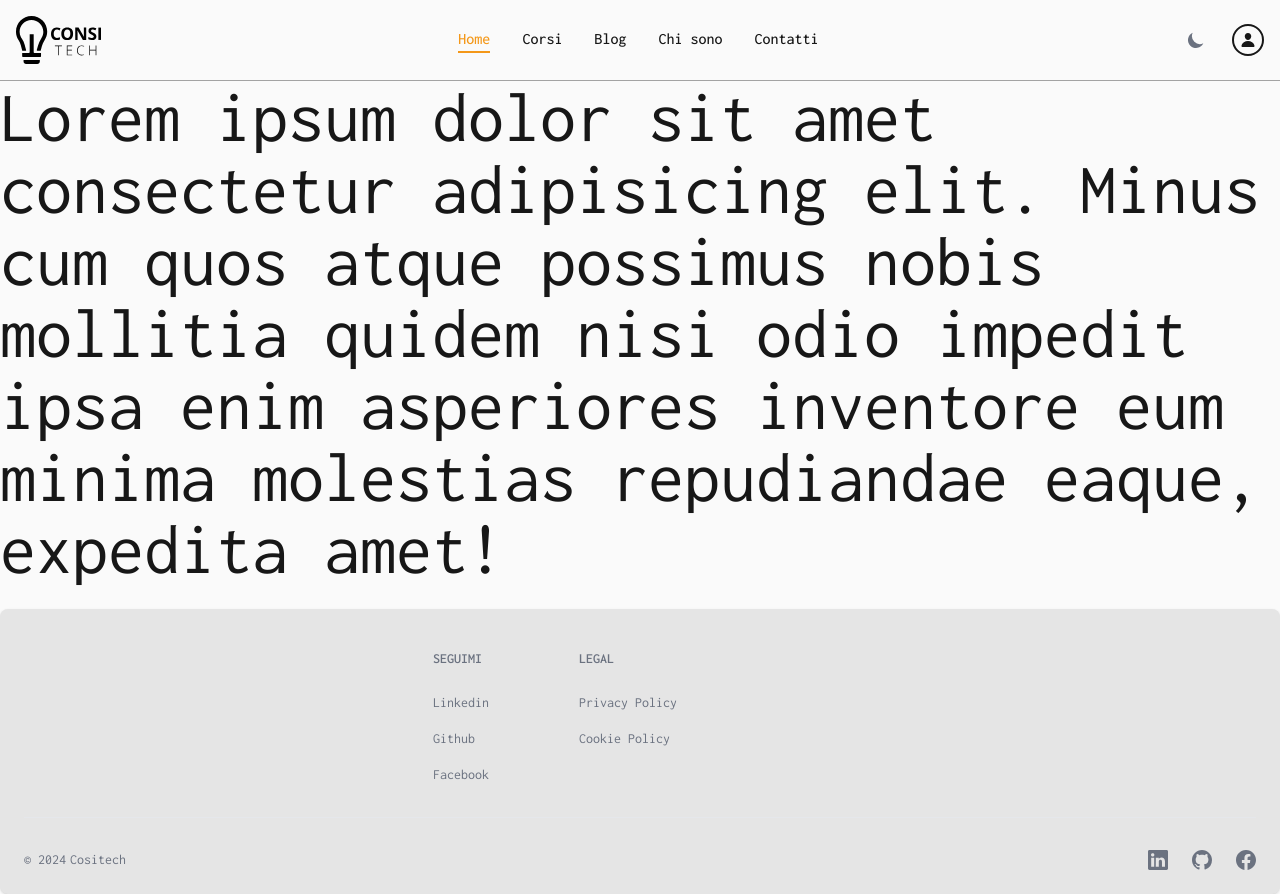
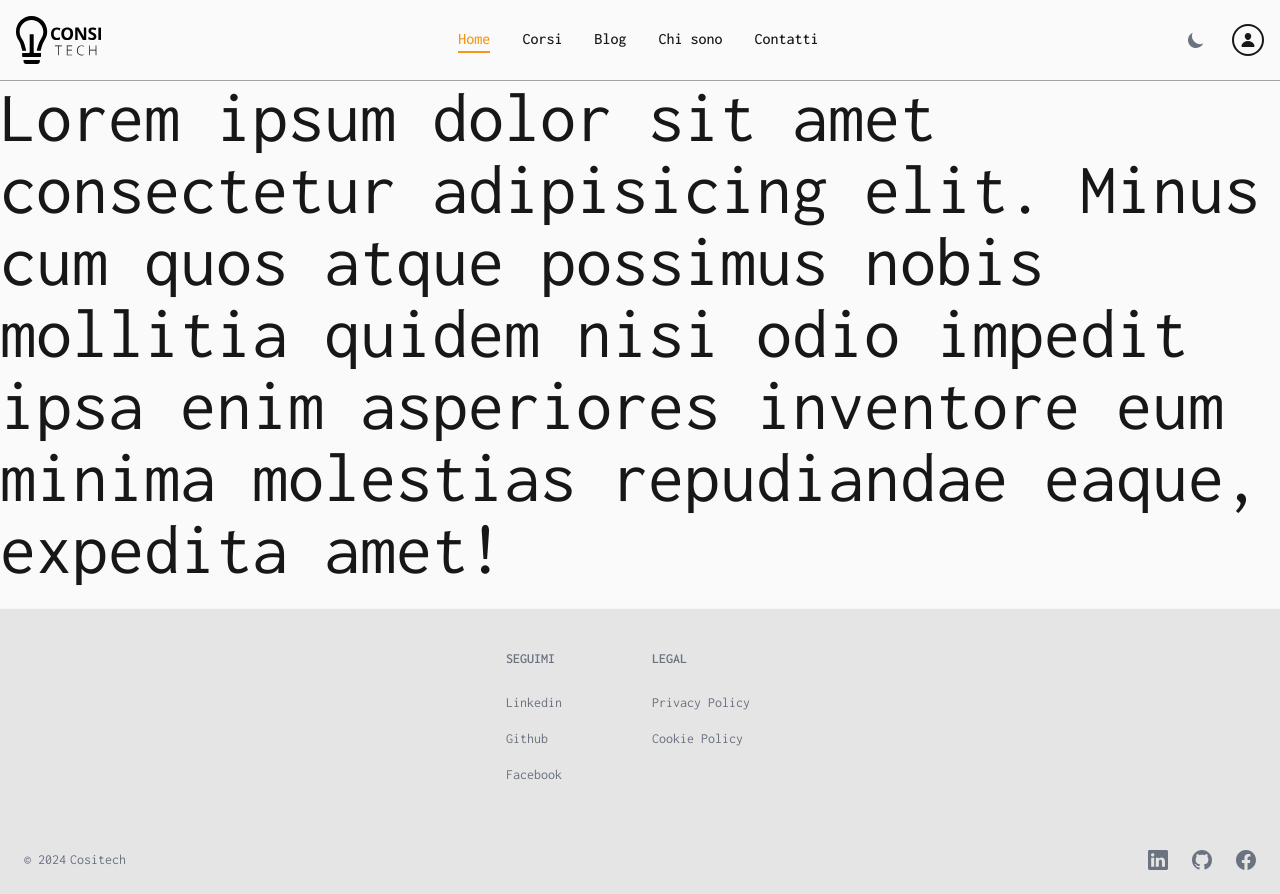
Before and after one commit to mattia-consiglio/consitech-lms-front-end, a Next.js app: page / in a window 1280 px wide. Built offline with nearby package versions, Linux system fonts and the light colour scheme.

Commit message:
style(Footer): update Footer component styles
- Change Footer background to have rounded corners
- Adjust grid layout for smaller screen sizes

```diff
--- a/app/components/Footer.tsx
+++ b/app/components/Footer.tsx
@@ -19,10 +19,10 @@ import {
 } from 'react-icons/bs'
 export default function MyFooter() {
 	return (
-		<Footer container className='bg-neutral-200 dark:bg-neutral-600 mt-6'>
+		<Footer container className='bg-neutral-200 dark:bg-neutral-600 mt-6 rounded-none'>
 			<div className='w-full'>
 				<div className='grid w-full justify-center sm:flex md:flex md:grid-cols-1'>
-					<div className='grid grid-cols-1 gap-8 sm:mt-4 sm:grid-cols-3 sm:gap-6'>
+					<div className='grid grid-cols-1 gap-8 sm:mt-4 sm:grid-cols-2 sm:gap-6'>
 						<div>
 							<FooterTitle title='Seguimi' />
 							<FooterLinkGroup col>
```
